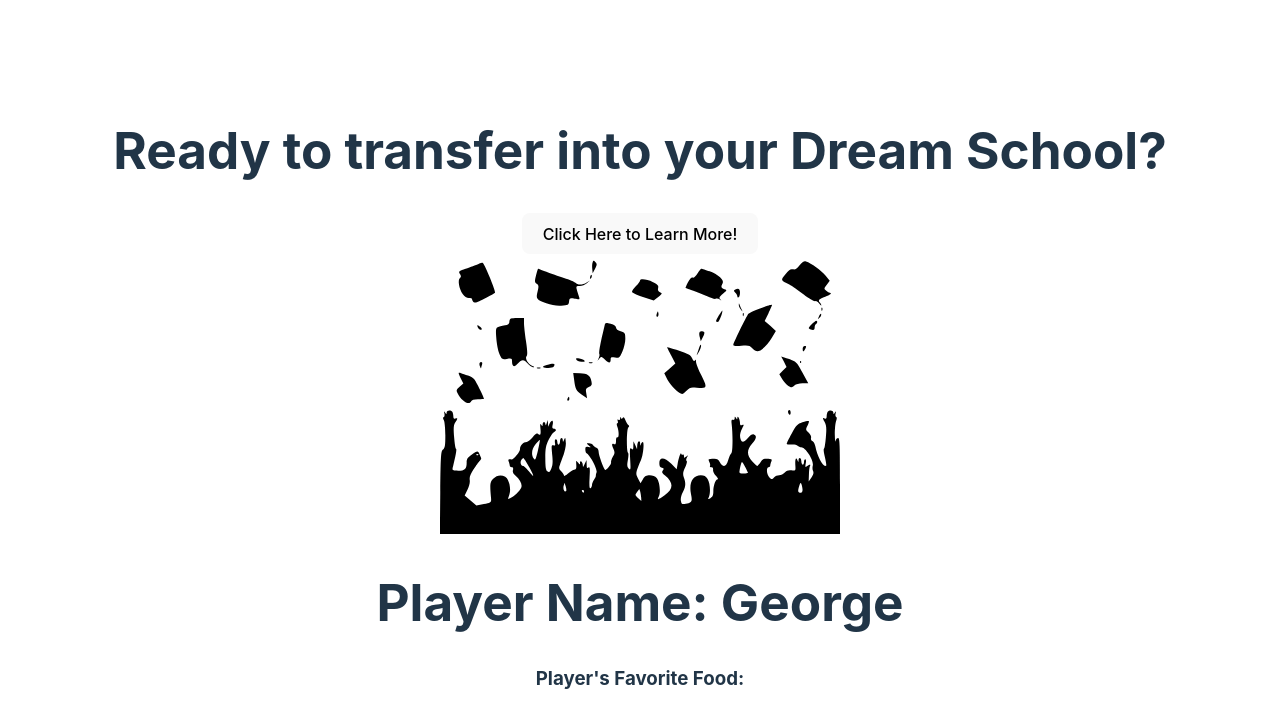
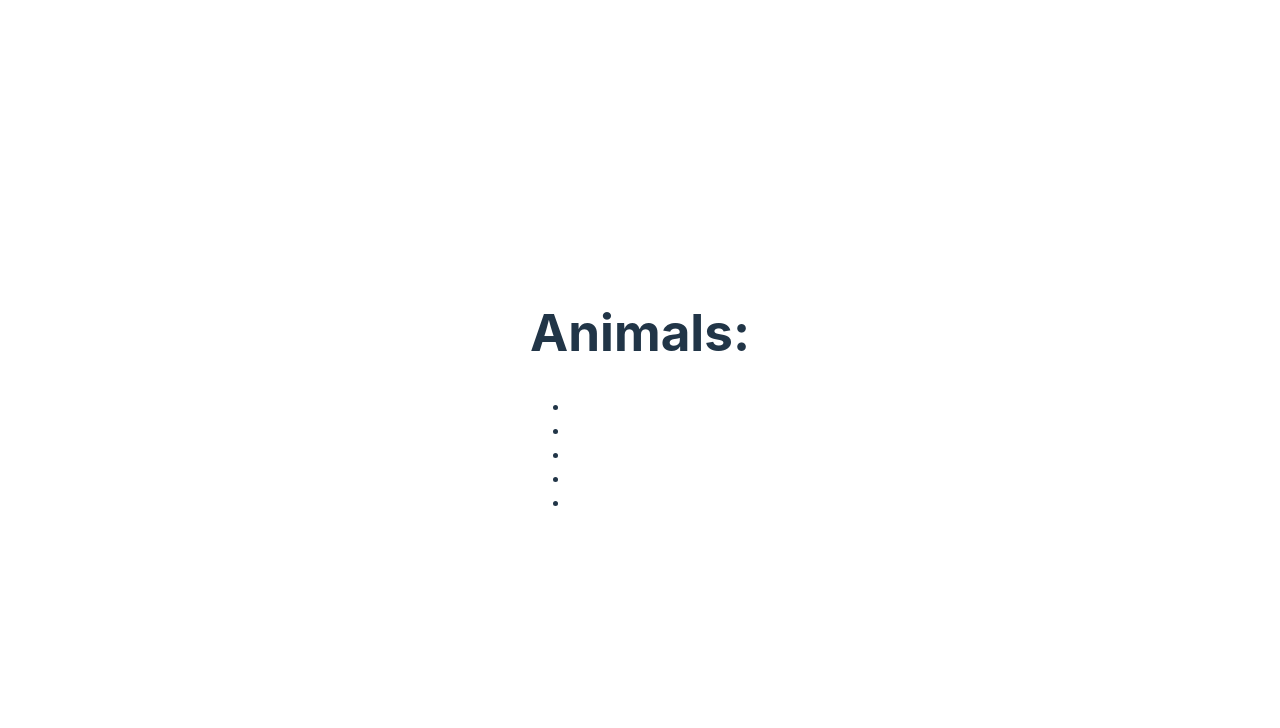
Before and after one commit to georgetsai2028/reactCCTransfer, a React (Vite) app: page / in a window 1280 px wide. Shown: the top 728 px of the page. Built offline with nearby package versions, Linux system fonts and the light colour scheme.

Commit message:
fixing animal list to render

```diff
--- a/src/Test.jsx
+++ b/src/Test.jsx
@@ -1,20 +1,19 @@
-function ListItem(props){
-    return (
-        <li>{props.animalList}</li>
-    )
+export function ListItem(props){
+    return <li> {props.animal}</li>
+
 }
 
-function List(props){
+export function List(props){
     return(
         <ul>
-            {props.animals.map((animal)=> {
-                return <ListItem key = {animal} animalList = {animal} />;
+            {props.animalList.map((animal)=> {
+                return <ListItem key={animal} animalList = {animal} />;
             })}
         </ul>
-    )
+    );
 }
 
-function Test(){
+export function Test(){
     const animals = ["Bear", "Zebra", "Tiger", "Panda", "Dog"];
     return (
         <div>
@@ -24,4 +23,3 @@ function Test(){
     );
 
 }
-export default Test;
--- a/src/main.jsx
+++ b/src/main.jsx
@@ -3,13 +3,11 @@ import { createRoot } from 'react-dom/client'
 import './index.css'
 import App from './App.jsx'
 import Greeting from './greetings.jsx'
-import Test from './Test.jsx'
+import { Test, List, ListItem} from './Test.jsx'
 import DisplayProfile from './Profile.jsx'
 
 createRoot(document.getElementById('root')).render(
   <StrictMode>
-  <Greeting />
-  <DisplayProfile />
-
+  <Test />
   </StrictMode>,
 )
```
